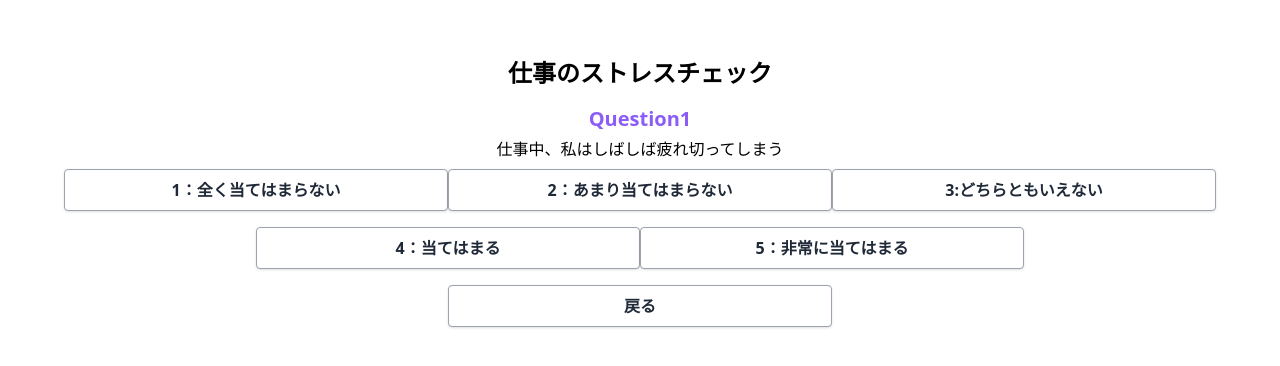
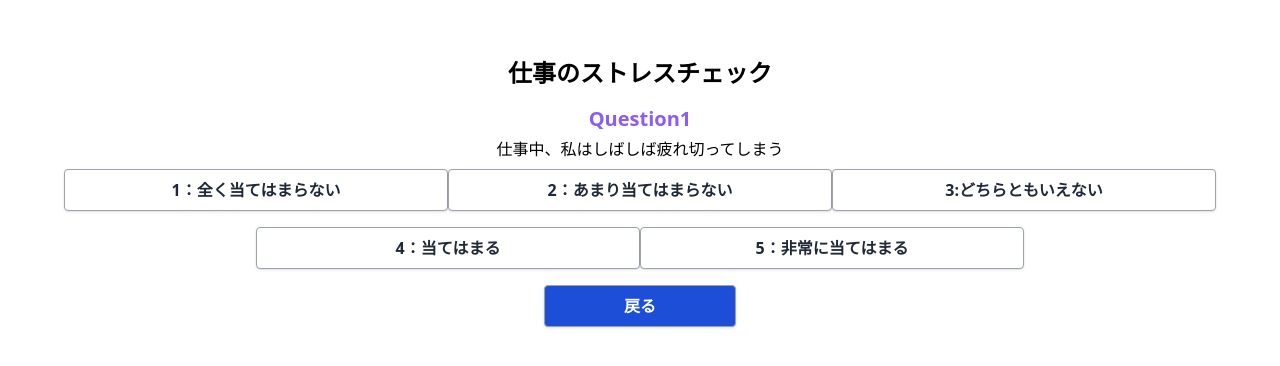
Before and after one commit to R-Tsukada/daily-ease, a Next.js app: page /Questions in a window 1280 px wide. Shown: the part 204-570 px from the top of the page. Built offline with nearby package versions, Linux system fonts and the light colour scheme.

Commit message:
戻るボタンを作成する

```diff
--- a/src/pages/Questions.tsx
+++ b/src/pages/Questions.tsx
@@ -1,7 +1,7 @@
 import React, { FC, useState } from 'react'
 import Link from 'next/link'
 import StressCheckForm from '../presentational/Organism/StressCheckForm'
-import AnswerButton from '../presentational/atoms/AnswerButton'
+import BackButton from '../presentational/atoms/BackButton'
 
 interface Question {
   id: number
@@ -52,7 +52,7 @@ const Questions: FC = () => {
             )}
           </div>
           <div className='text-center'>
-            <Link href='/'><AnswerButton>戻る</AnswerButton></Link>
+            <Link href='/'><BackButton>戻る</BackButton></Link>
           </div>
       </div>
     </div>
--- /dev/null
+++ b/src/presentational/atoms/BackButton.tsx
@@ -0,0 +1,9 @@
+import React from 'react'
+
+interface ButtonProps {
+  children: string
+}
+
+const BackButton: React.FC<ButtonProps> = ({ children }) => <button type='button' className='bg-blue-700 hover:bg-gray-100 text-white font-semibold py-2 px-4 border border-gray-400 rounded shadow w-48 px-auto my-2'>{children}</button>
+
+export default BackButton
```
